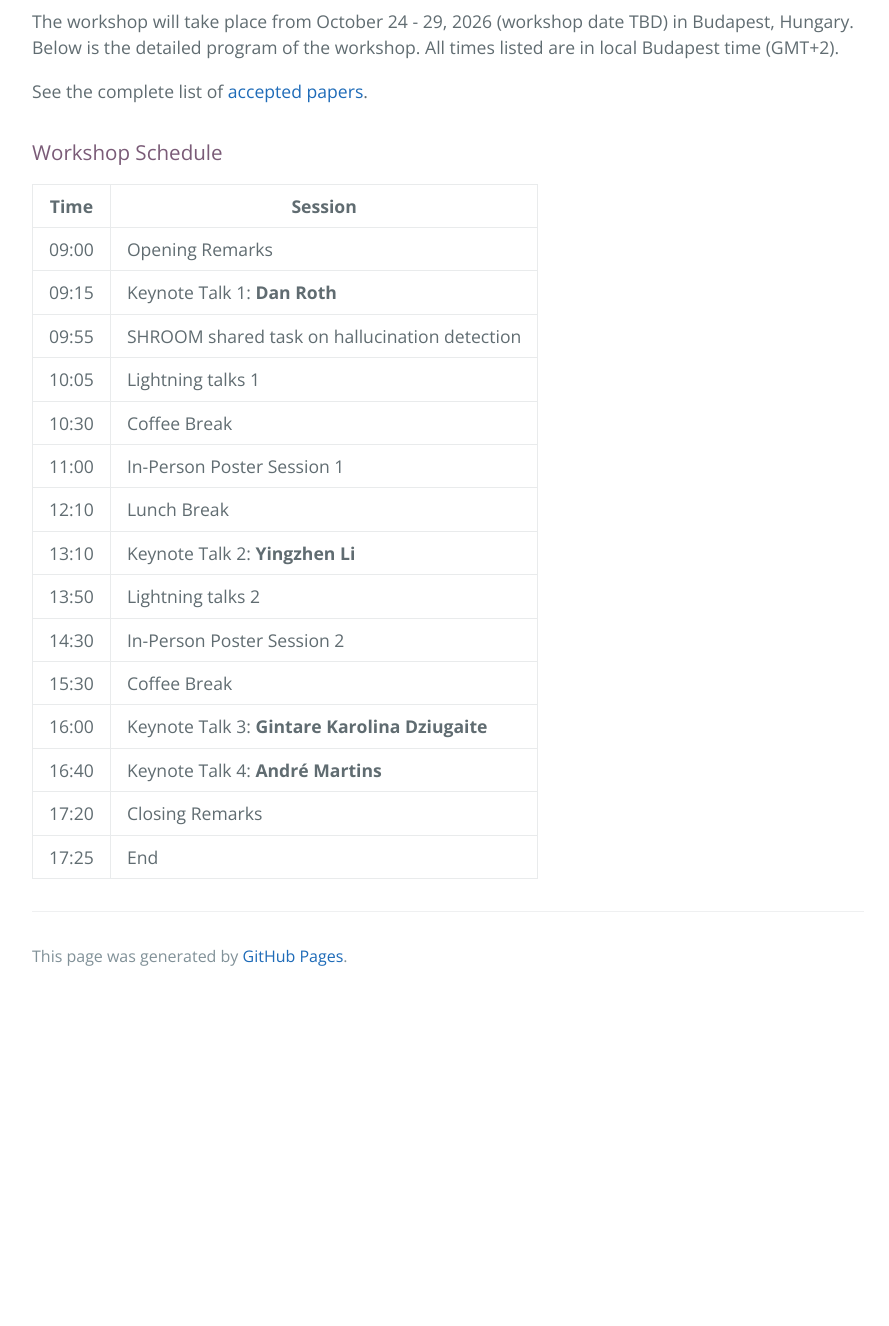
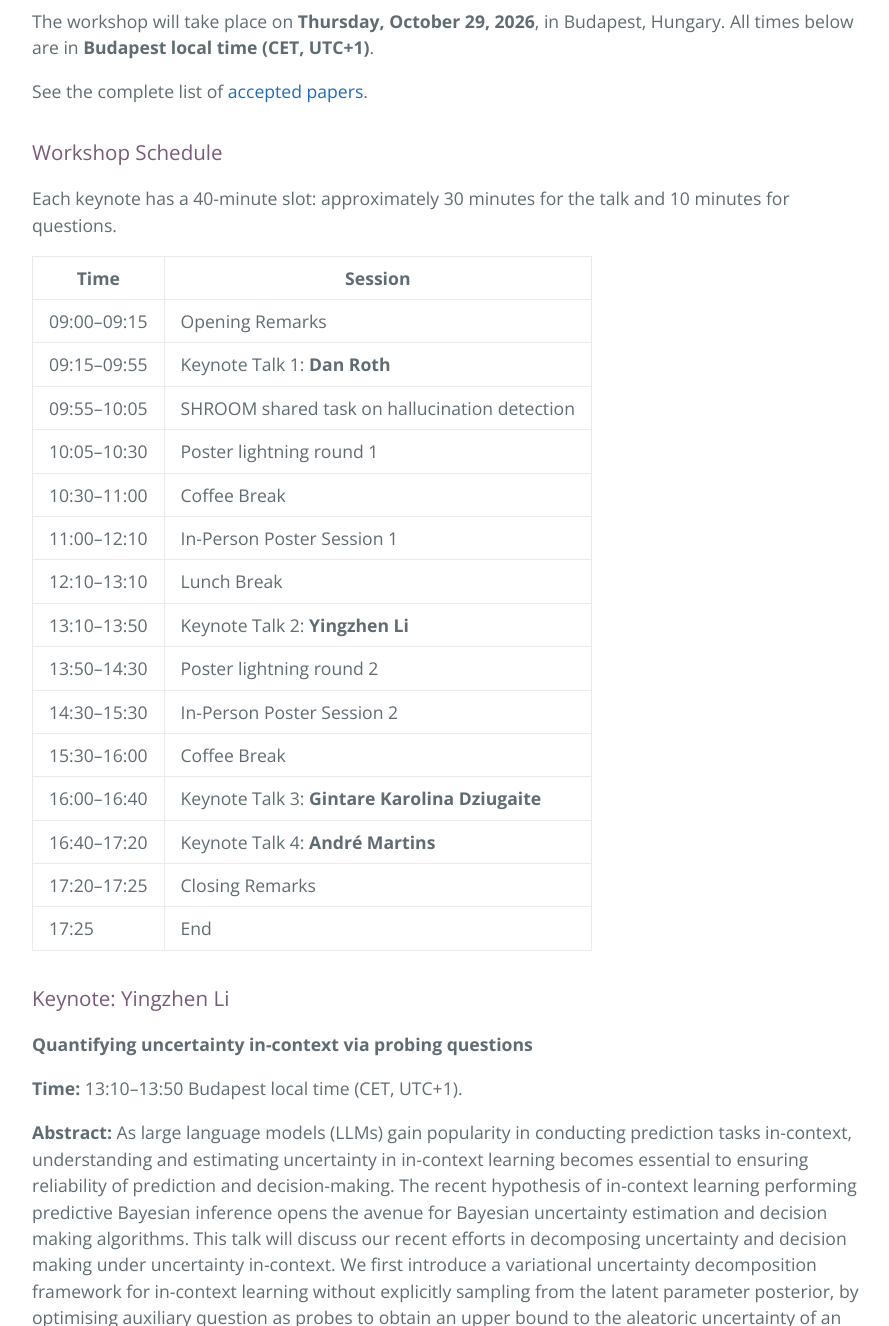
Before and after one commit to uncertainlp/uncertainlp.github.io, a Jekyll site: the page built from program.md, in a window 1280 px wide and 1400 px high, scrolled down 790 px, cut to the strip 74-1400 px from the top of the window. Shown: the whole strip, without its empty margins (192-1081 px from the left). Built offline with Jekyll 4.4.1, drawn with Linux system fonts in a browser that asks for light colours; before the commit the page ends 1864 px from its top, so only the background shows below that; some of the changed text lies outside the part shown.

Commit message:
Update workshop program with final time ranges and keynote details

```diff
--- a/program.md
+++ b/program.md
@@ -2,27 +2,36 @@
 layout: 2026
 ---
 
-The workshop will take place from October 24 - 29, 2026 (workshop date TBD) in Budapest, Hungary. Below is the detailed program of the workshop. All times listed are in local Budapest time (GMT+2).
+The workshop will take place on **Thursday, October 29, 2026**, in Budapest, Hungary. All times below are in **Budapest local time (CET, UTC+1)**.
 
 See the complete list of [accepted papers](accepted.md).
 
 ### Workshop Schedule
 
+Each keynote has a 40-minute slot: approximately 30 minutes for the talk and 10 minutes for questions.
 
 | Time | Session |
 |---|---|
-| 09:00 | Opening Remarks |
-| 09:15 | Keynote Talk 1: **Dan Roth** |
-| 09:55 | SHROOM shared task on hallucination detection |
-| 10:05 | Lightning talks 1 |
-| 10:30 | Coffee Break |
-| 11:00 | In-Person Poster Session 1 |
-| 12:10 | Lunch Break |
-| 13:10 | Keynote Talk 2: **Yingzhen Li** |
-| 13:50 | Lightning talks 2 |
-| 14:30 | In-Person Poster Session 2 |
-| 15:30 | Coffee Break |
-| 16:00 | Keynote Talk 3: **Gintare Karolina Dziugaite**
-| 16:40 | Keynote Talk 4: **André Martins** |
-| 17:20 | Closing Remarks |
+| 09:00–09:15 | Opening Remarks |
+| 09:15–09:55 | Keynote Talk 1: **Dan Roth** |
+| 09:55–10:05 | SHROOM shared task on hallucination detection |
+| 10:05–10:30 | Poster lightning round 1 |
+| 10:30–11:00 | Coffee Break |
+| 11:00–12:10 | In-Person Poster Session 1 |
+| 12:10–13:10 | Lunch Break |
+| 13:10–13:50 | Keynote Talk 2: **Yingzhen Li** |
+| 13:50–14:30 | Poster lightning round 2 |
+| 14:30–15:30 | In-Person Poster Session 2 |
+| 15:30–16:00 | Coffee Break |
+| 16:00–16:40 | Keynote Talk 3: **Gintare Karolina Dziugaite** |
+| 16:40–17:20 | Keynote Talk 4: **André Martins** |
+| 17:20–17:25 | Closing Remarks |
 | 17:25 | End |
+
+### Keynote: Yingzhen Li
+
+**Quantifying uncertainty in-context via probing questions**
+
+**Time:** 13:10–13:50 Budapest local time (CET, UTC+1).
+
+**Abstract:** As large language models (LLMs) gain popularity in conducting prediction tasks in-context, understanding and estimating uncertainty in in-context learning becomes essential to ensuring reliability of prediction and decision-making. The recent hypothesis of in-context learning performing predictive Bayesian inference opens the avenue for Bayesian uncertainty estimation and decision making algorithms. This talk will discuss our recent efforts in decomposing uncertainty and decision making under uncertainty in-context. We first introduce a variational uncertainty decomposition framework for in-context learning without explicitly sampling from the latent parameter posterior, by optimising auxiliary question as probes to obtain an upper bound to the aleatoric uncertainty of an LLM’s in-context learning procedure. We then show the classical Thompson Sampling algorithm can be adapted in this auxiliary question probing framework, where different aggregation strategies for the probes result in different exploration-exploitation trade-off behaviours.
```
Also changed, not shown: index.md (+3 -1 lines).
